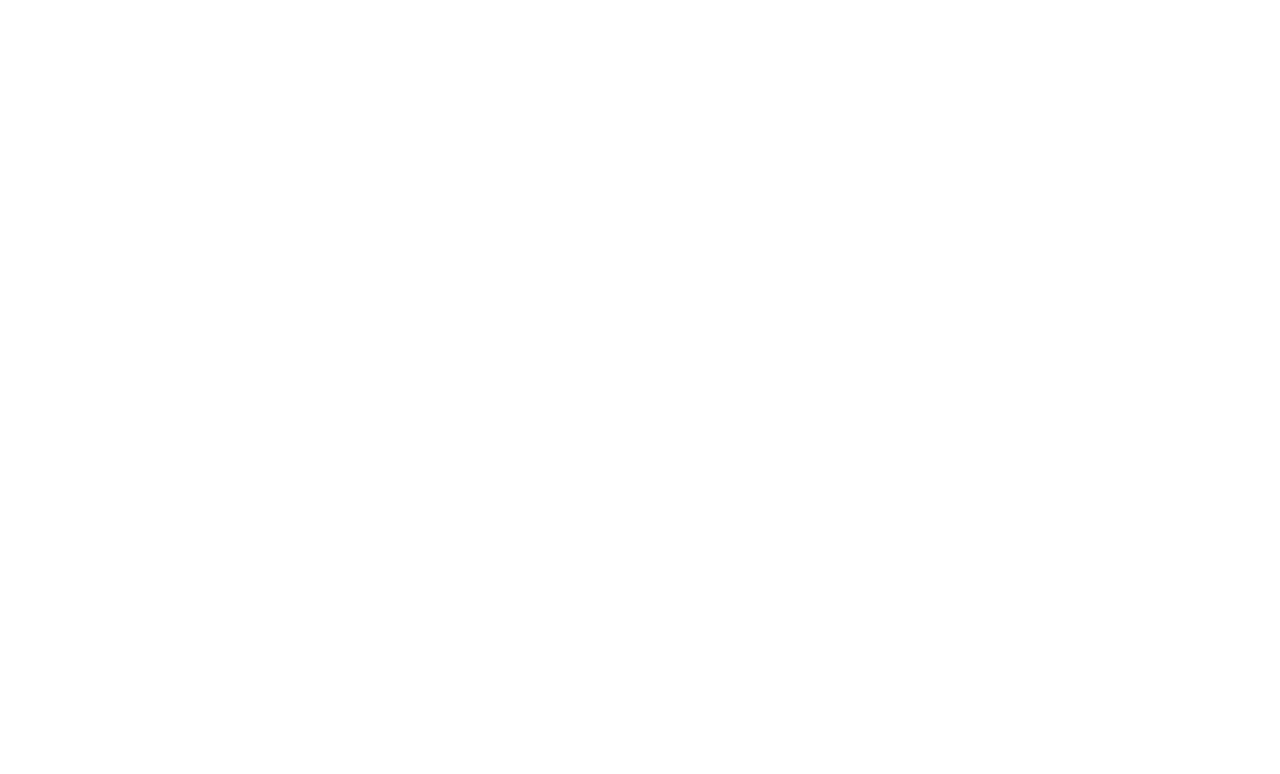
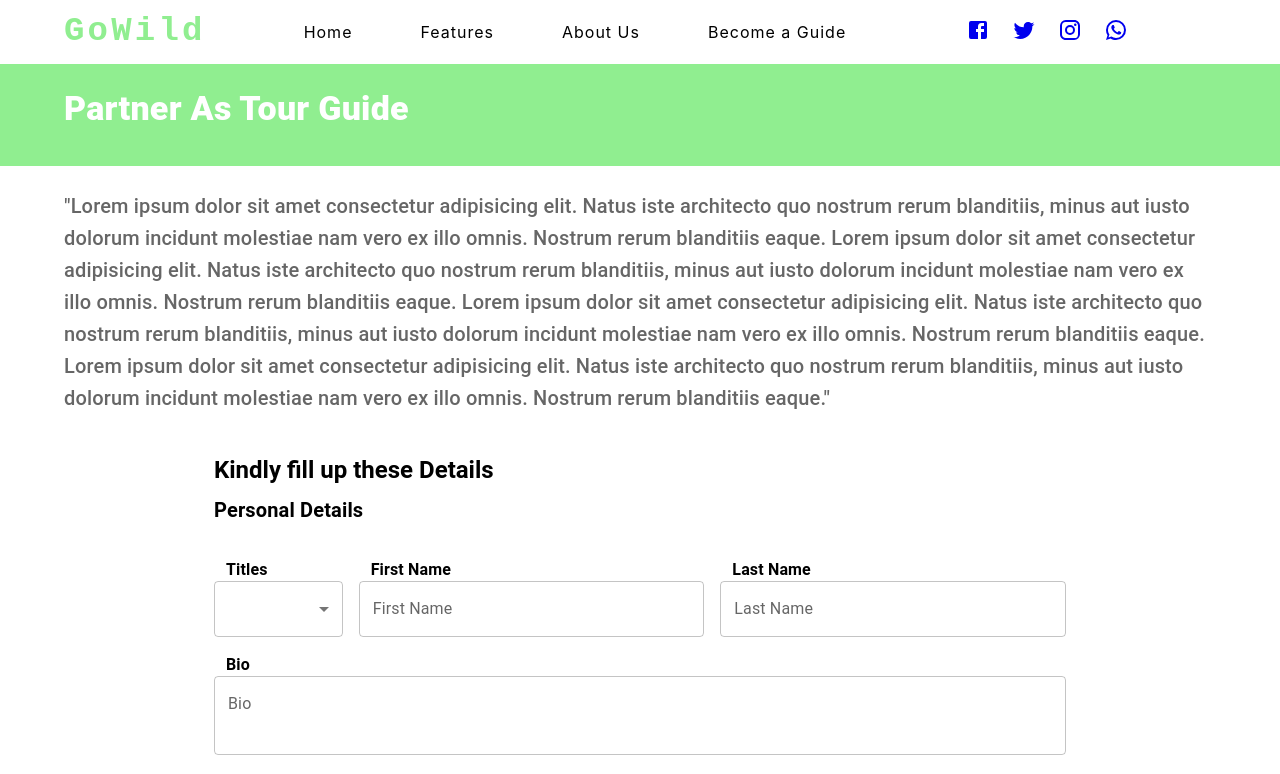
Before and after one commit to neelamverma11/go-wild-website, a React (Create React App) app: page /go-wild-website/guide in a window 1280 px wide. Shown: the top 774 px of the page. Built offline with nearby package versions, Linux system fonts and the light colour scheme.

Commit message:
routing fixed

```diff
--- a/package.json
+++ b/package.json
@@ -1,6 +1,6 @@
 {
   "name": "gowildapp",
-  "homepage": "https://neelamverma11.github.io/gowildwebsite",
+  "homepage": "https://neelamverma11.github.io/go-wild-website",
   "version": "0.1.0",
   "private": true,
   "dependencies": {
--- a/src/App.js
+++ b/src/App.js
@@ -9,10 +9,10 @@
 
 function App() {
   return (
-    <BrowserRouter basename='/gowildwebsite'>
+    <BrowserRouter basename='/go-wild-website'>
       <Navbar />
       <Routes>
-        <Route path='/gowildwebsite' element={<MainPage />} />
+        <Route path='/go-wild-website' element={<MainPage />} />
         {/* <Route path='/featur' element={<Featurs />} />
         <Route path='/about' element={<AboutPage />} /> */}
         <Route path='/guide' element={<GuidePage />} />
--- a/src/Components/Navbar.js
+++ b/src/Components/Navbar.js
@@ -74,7 +74,7 @@
                     GoWild
                 </Typography>
                 <Box sx={{ flexGrow: 1, display: { xs: 'none', md: 'flex' } }} className={classes.linkBox}>
-                    <Link to='/gowildwebsite' sx={{ my: 2, display: 'block' }} className={classes.linkItem} >
+                    <Link to='/go-wild-website' sx={{ my: 2, display: 'block' }} className={classes.linkItem} >
                         Home
                     </Link>
                     <Link to='#' sx={{ my: 2, display: 'block' }} className={classes.linkItem}  >
@@ -167,7 +167,7 @@
                         }}
                     >
                         <MenuItem onClick={handleCloseNavMenu}>
-                            <Link to='/gowildwebsite' sx={{ my: 2, color: 'white', display: 'block' }} className={classes.linkItemMobile}>Home </Link>
+                            <Link to='/go-wild-website' sx={{ my: 2, color: 'white', display: 'block' }} className={classes.linkItemMobile}>Home </Link>
                         </MenuItem>
                         <MenuItem onClick={handleCloseNavMenu}>
                             <Link to='#' sx={{ my: 2, color: 'white', display: 'block' }} className={classes.linkItemMobile}>Features </Link>
```
